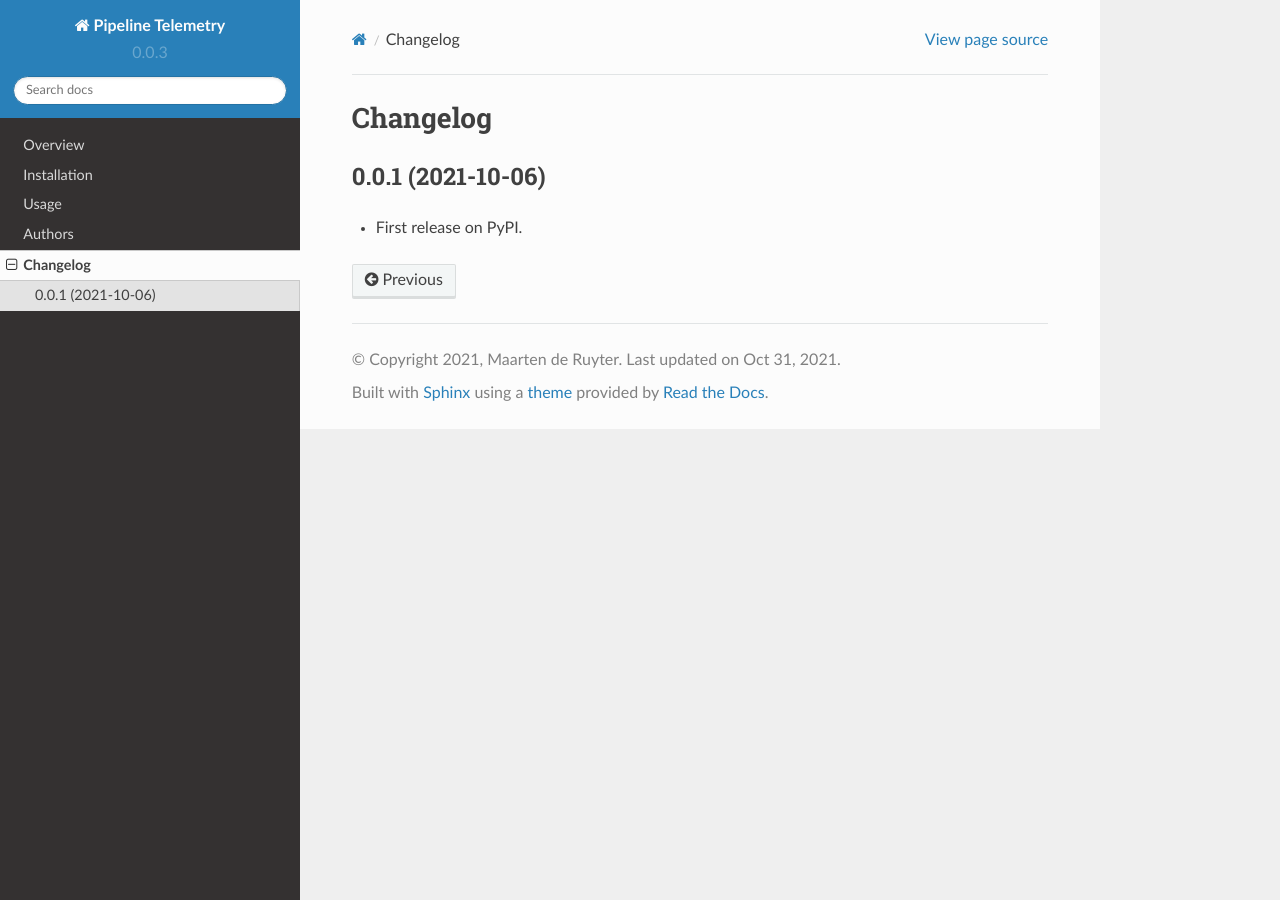
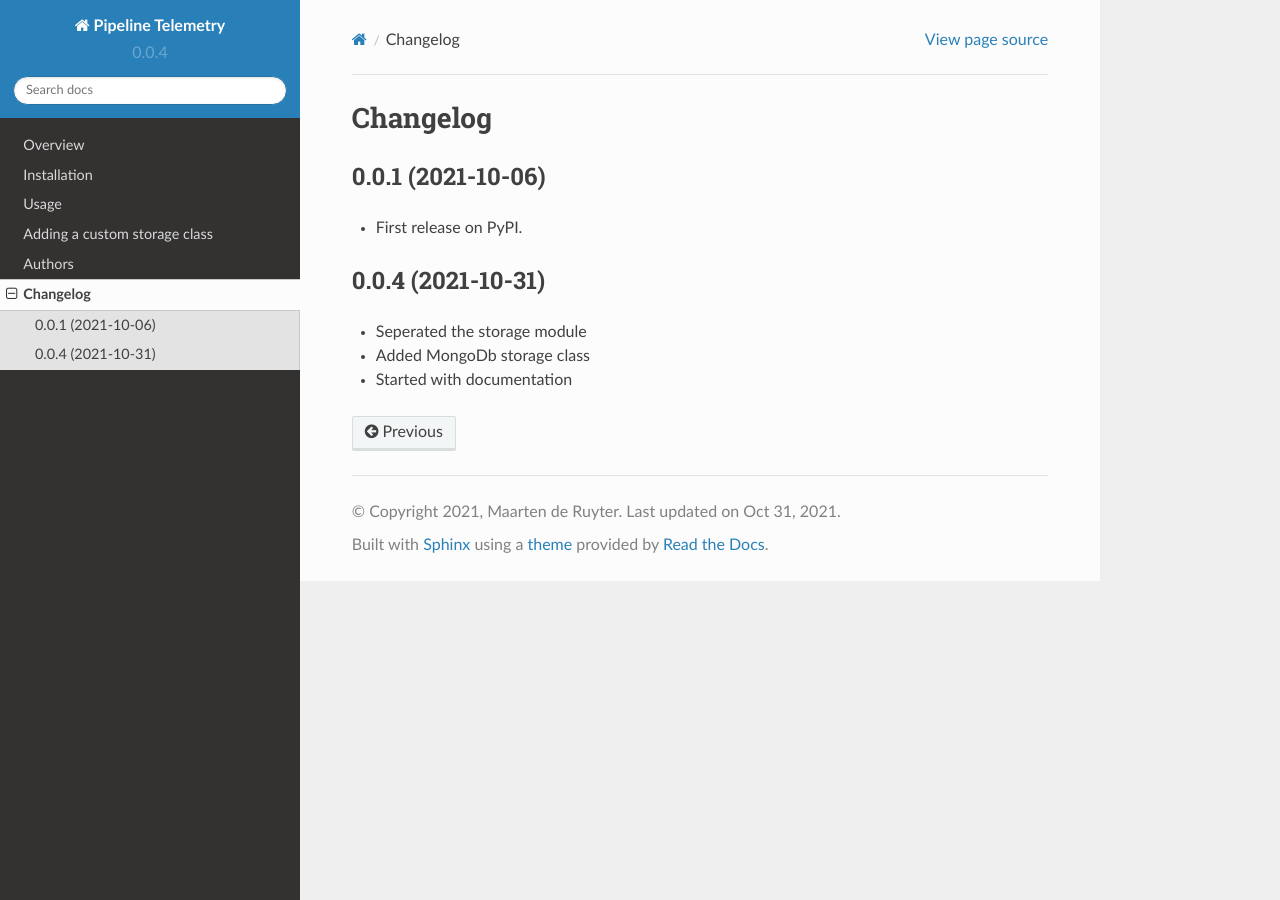
Before and after one commit to MaartendeRuyter/pipeline-telemetry, a Sphinx documentation site: the page built from docs/changelog.rst, in a window 1280 px wide. Built offline with Sphinx 7.4.7 and the Read the Docs theme 2.0.0, drawn with Linux system fonts in a browser that asks for light colours; pages that are not in the unit, such as notebooks, are missing from menus.

Commit message:
moved to version 0.0.4 and added documentation

```diff
--- a/CHANGELOG.rst
+++ b/CHANGELOG.rst
@@ -6,3 +6,11 @@ Changelog
 ------------------
 
 * First release on PyPI.
+
+
+0.0.4 (2021-10-31)
+------------------
+
+* Seperated the storage module
+* Added MongoDb storage class
+* Started with documentation
--- a/docs/conf.py
+++ b/docs/conf.py
@@ -4,43 +4,43 @@ from __future__ import unicode_literals
 import os
 
 extensions = [
-    'sphinx.ext.autodoc',
-    'sphinx.ext.autosummary',
-    'sphinx.ext.coverage',
-    'sphinx.ext.doctest',
-    'sphinx.ext.extlinks',
-    'sphinx.ext.ifconfig',
-    'sphinx.ext.napoleon',
-    'sphinx.ext.todo',
-    'sphinx.ext.viewcode',
+    "sphinx.ext.autodoc",
+    "sphinx.ext.autosummary",
+    "sphinx.ext.coverage",
+    "sphinx.ext.doctest",
+    "sphinx.ext.extlinks",
+    "sphinx.ext.ifconfig",
+    "sphinx.ext.napoleon",
+    "sphinx.ext.todo",
+    "sphinx.ext.viewcode",
 ]
-source_suffix = '.rst'
-master_doc = 'index'
-project = 'Pipeline Telemetry'
-year = '2021'
-author = 'Maarten de Ruyter'
-copyright = '{0}, {1}'.format(year, author)
-version = release = '0.0.3'
+source_suffix = ".rst"
+master_doc = "index"
+project = "Pipeline Telemetry"
+year = "2021"
+author = "Maarten de Ruyter"
+copyright = "{0}, {1}".format(year, author)
+version = release = "0.0.4"
 
-pygments_style = 'trac'
-templates_path = ['.']
+pygments_style = "trac"
+templates_path = ["."]
 extlinks = {
-    'issue': ('https://github.com/MaartendeRuyter/pipeline-telemetry/issues/%s', '#'),
-    'pr': ('https://github.com/MaartendeRuyter/pipeline-telemetry/pull/%s', 'PR #'),
+    "issue": ("https://github.com/MaartendeRuyter/pipeline-telemetry/issues/%s", "#"),
+    "pr": ("https://github.com/MaartendeRuyter/pipeline-telemetry/pull/%s", "PR #"),
 }
 # on_rtd is whether we are on readthedocs.org
-on_rtd = os.environ.get('READTHEDOCS', None) == 'True'
+on_rtd = os.environ.get("READTHEDOCS", None) == "True"
 
 if not on_rtd:  # only set the theme if we're building docs locally
-    html_theme = 'sphinx_rtd_theme'
+    html_theme = "sphinx_rtd_theme"
 
 html_use_smartypants = True
-html_last_updated_fmt = '%b %d, %Y'
+html_last_updated_fmt = "%b %d, %Y"
 html_split_index = False
 html_sidebars = {
-   '**': ['searchbox.html', 'globaltoc.html', 'sourcelink.html'],
+    "**": ["searchbox.html", "globaltoc.html", "sourcelink.html"],
 }
-html_short_title = '%s-%s' % (project, version)
+html_short_title = "%s-%s" % (project, version)
 
 napoleon_use_ivar = True
 napoleon_use_rtype = False
--- a/docs/index.rst
+++ b/docs/index.rst
@@ -8,6 +8,8 @@ Contents
    readme
    installation
    usage
+   process_types
+   storage_class
    reference/index
    contributing
    authors
--- /dev/null
+++ b/docs/process_type.rst
@@ -0,0 +1,13 @@
+====================
+Custom process types
+====================
+Custom process types allow you define in detail what process types and sub
+process you to use in your telemetry objects. A process type needs to be defined
+using data class ``ProcessType`` and can then be registered via either Singleton
+class ``ProcessTypes`` or via class ``Telemetry``::
+
+    from pipeline_telemetry.settings.settings import ProcessType
+
+    new_process_type = ProcessType(
+        process_name = 'GET_DAT'
+    )
--- /dev/null
+++ b/docs/storage_class.rst
@@ -0,0 +1,5 @@
+=============================
+Adding a custom storage class
+=============================
+If a different database is to be used for persisting the telemetry
+object then you can achieve this by creating a custom storage class.
```
Also changed, not shown: setup.py (+36 -34 lines).
